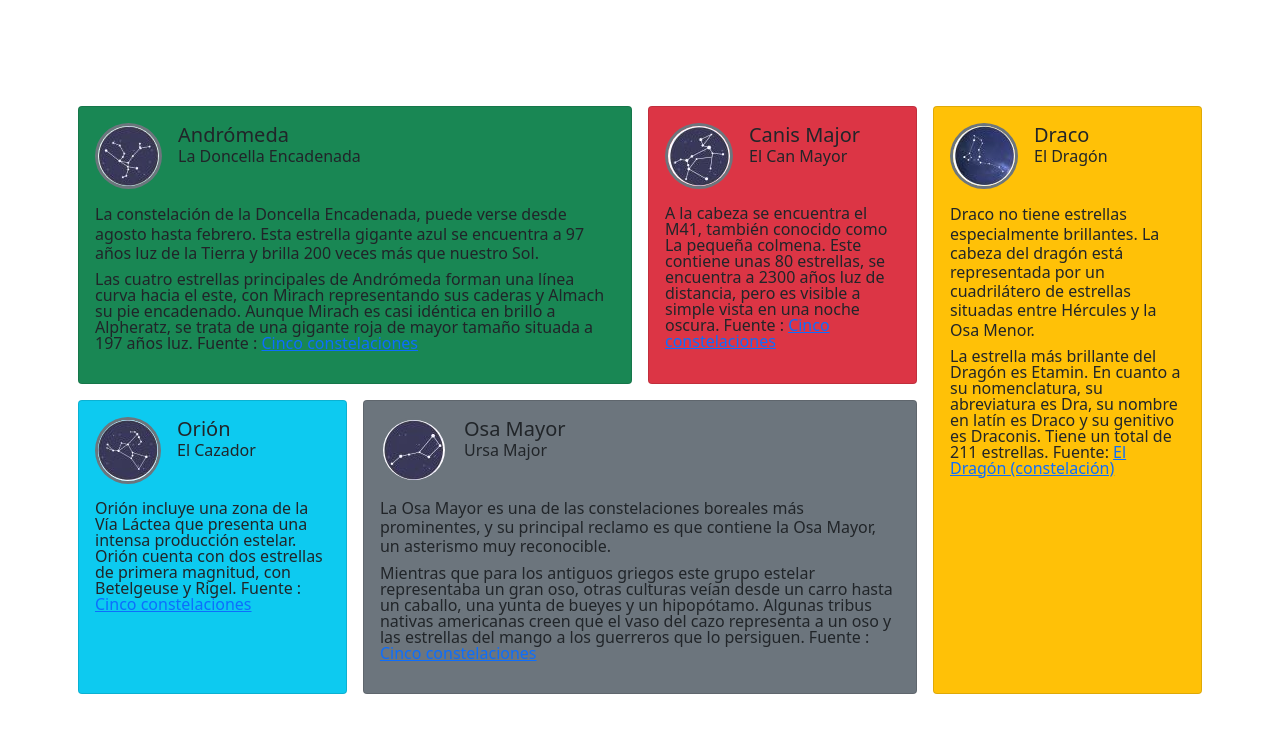
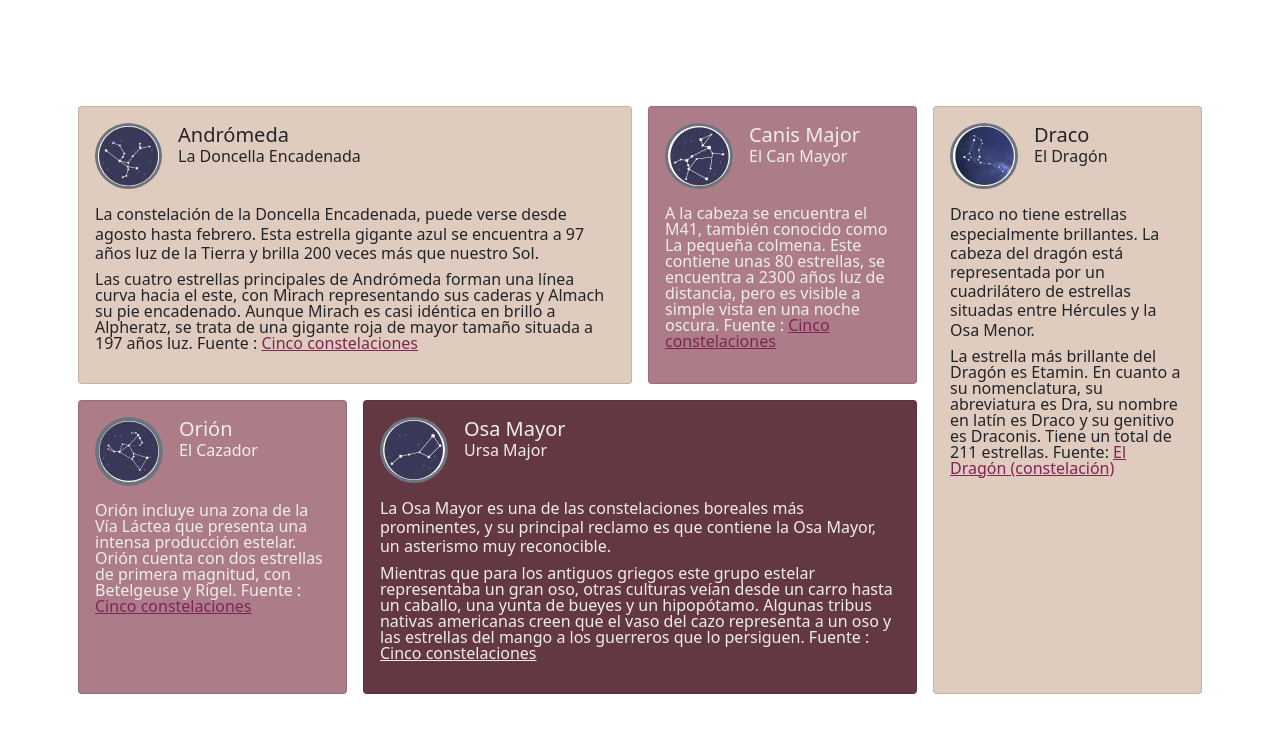
Before and after one commit to GabyMAB/Bootstrap, a website: page index.html in a window 1280 px wide. Drawn offline with nearby package versions, Linux system fonts and the light colour scheme.

Commit message:
cambios finalizados

```diff
--- a/index.html
+++ b/index.html
@@ -7,13 +7,7 @@
     </title>
     <link href="https://cdn.jsdelivr.net/npm/bootstrap@5.0.2/dist/css/bootstrap.min.css" rel="stylesheet" integrity="sha384-EVSTQN3/azprG1Anm3QDgpJLIm9Nao0Yz1ztcQTwFspd3yD65VohhpuuCOmLASjC" crossorigin="anonymous">
 
-    <style>
-        @media (min-width: 992px) {
-            .alto-100{
-                height: 100vh;
-            }
-        }
-    </style>
+    <link href="style.css" rel="stylesheet" type="text/css" />
 </head>
 <body>
     <!-- <div class="container">
@@ -53,7 +47,7 @@
             <div class="col-12 col-lg-9 "">
                 <div class="row">
                     <div class="col-12 col-lg-8 p-2">
-                        <article class="card h-100 bg-success">
+                        <article class="card h-100 color1 ">
                             <div class="card-body">
                                 <div class="d-flex mb-3">
                                     <img src="/Imagenes/Andromeda.jpg" alt="" class="border border-secondary border-3 rounded-circle">
@@ -68,67 +62,67 @@
                                     </p>
                                     <p class="fs-6 lh-1">
                                         Las cuatro estrellas principales de Andrómeda forman una línea curva hacia el este, con Mirach representando sus caderas y Almach su pie encadenado. Aunque Mirach es casi idéntica en brillo a Alpheratz, se trata de una gigante roja de mayor tamaño situada a 197 años luz.
-                                        Fuente : <a href="https://www.nationalgeographic.es/espacio/constelaciones-conocidas-como-localizarlas" title="Cinco constelaciones">Cinco constelaciones</a>
+                                        Fuente : <a href="https://www.nationalgeographic.es/espacio/constelaciones-conocidas-como-localizarlas" title="Cinco constelaciones" class="a">Cinco constelaciones</a>
                                     </p>
                                 </div>
                             </div>
                         </article>
                     </div>
                     <div class="col-12 col-lg-4 p-2 ">
-                        <article class="card h-100 bg-danger">
+                        <article class="card h-100 color2">
                             <div class="card-body">
                                 <div class="d-flex mb-3">
                                     <img src="/Imagenes/CanisMajor.jpg" alt="" class="border border-secondary border-3 rounded-circle">
                                     <div class="ps-3">
-                                        <h6 class="m-0 h5">Canis Major</h6>
-                                        <p class="m-0 h6">El Can Mayor</p>
+                                        <h6 class="m-0 h5 texto">Canis Major</h6>
+                                        <p class="m-0 h6 texto">El Can Mayor</p>
                                     </div>
                                 </div>
-                                <div>
+                                <div class="texto">
                                     <p class="fs-6 lh-1">
                                         A la cabeza se encuentra el M41, también conocido como La pequeña colmena. Este contiene unas 80 estrellas, se encuentra a 2300 años luz de distancia, pero es visible a simple vista en una noche oscura.
-                                        Fuente : <a href="https://www.nationalgeographic.es/espacio/constelaciones-conocidas-como-localizarlas" title="Cinco constelaciones">Cinco constelaciones</a>
+                                        Fuente : <a href="https://www.nationalgeographic.es/espacio/constelaciones-conocidas-como-localizarlas" title="Cinco constelaciones" class="a">Cinco constelaciones</a>
                                     </p>
                                 </div>
                             </div>
                         </article>
                     </div>
                     <div class="col-12 col-lg-4 p-2">
-                        <article class="card h-100 bg-info">
+                        <article class="card h-100 color3">
                             <div class="card-body">
                                 <div class="d-flex mb-3">
-                                    <img src="/Imagenes/Orion.jpg" alt="" class="border border-secondary border-3 rounded-circle">
+                                    <img src="/Imagenes/Orion.jpg" alt="" class="border border-secondary border-4 rounded-circle">
                                     <div class="ps-3">
-                                        <h6 class="m-0 h5">Orión</h6>
-                                        <p class="m-0 h6">El Cazador</p>
+                                        <h6 class="m-0 h5 texto">Orión</h6>
+                                        <p class="m-0 h6 texto">El Cazador</p>
                                     </div>
                                 </div>
                                 <div>
-                                    <p class="fs-6 lh-1">
+                                    <p class="fs-6 lh-1 texto">
                                         Orión incluye una zona de la Vía Láctea que presenta una intensa producción estelar. Orión cuenta con dos estrellas de primera magnitud, con Betelgeuse y Rigel.
-                                        Fuente : <a href="https://www.nationalgeographic.es/espacio/constelaciones-conocidas-como-localizarlas" title="Cinco constelaciones">Cinco constelaciones</a>
+                                        Fuente : <a href="https://www.nationalgeographic.es/espacio/constelaciones-conocidas-como-localizarlas" title="Cinco constelaciones" class="a">Cinco constelaciones</a>
                                     </p>
                                 </div>
                             </div>
                         </article>
                     </div>
                     <div class="col-12 col-lg-8 p-2 ">
-                        <article class="card h-100 bg-secondary">
+                        <article class="card h-100 color4">
                             <div class="card-body">
                                 <div class="d-flex mb-3">
                                     <img src="/Imagenes/OsaMayor.jpg" alt="" class="border border-secondary border-3 rounded-circle">
                                     <div class="ps-3">
-                                        <h6 class="m-0 h5">Osa Mayor</h6>
-                                        <p class="m-0 h6">Ursa Major</p>
+                                        <h6 class="m-0 h5 texto">Osa Mayor</h6>
+                                        <p class="m-0 h6 texto">Ursa Major</p>
                                     </div>
                                 </div>
-                                <div>
+                                <div class="texto">
                                     <p class="h6">
                                         La Osa Mayor es una de las constelaciones boreales más prominentes, y su principal reclamo es que contiene la Osa Mayor, un asterismo muy reconocible.
                                     </p>
                                     <p class="fs-6 lh-1">
                                         Mientras que para los antiguos griegos este grupo estelar representaba un gran oso, otras culturas veían desde un carro hasta un caballo, una yunta de bueyes y un hipopótamo. Algunas tribus nativas americanas creen que el vaso del cazo representa a un oso y las estrellas del mango a los guerreros que lo persiguen.
-                                        Fuente : <a href="https://www.nationalgeographic.es/espacio/constelaciones-conocidas-como-localizarlas" title="Cinco constelaciones">Cinco constelaciones</a>
+                                        Fuente : <a href="https://www.nationalgeographic.es/espacio/constelaciones-conocidas-como-localizarlas" title="Cinco constelaciones" class="b">Cinco constelaciones</a>
                                     </p>
                                 </div>
                             </div>
@@ -138,7 +132,7 @@
             </div>
 
             <div class="col-12 col-lg-3 p-2">
-                <article class="card h-100 bg-warning">
+                <article class="card h-100 color5">
                     <div class="card-body">
                         <div class="d-flex mb-3">
                             <img src="/Imagenes/Draco.jpg" alt="" class="border border-secondary border-3 rounded-circle">
@@ -153,7 +147,7 @@
                             </p>
                             <p class="fs-6 lh-1">
                                  La estrella más brillante del Dragón es Etamin. En cuanto a su nomenclatura, su abreviatura es Dra, su nombre en latín es Draco y su genitivo es Draconis. Tiene un total de 211 estrellas.
-                                Fuente: <a href="https://astrosigma.com/dragon/" title="El Dragón (constelación)">El Dragón (constelación)</a>
+                                Fuente: <a href="https://astrosigma.com/dragon/" title="El Dragón (constelación)" class="a">El Dragón (constelación)</a>
                             </p>
                         </div>
                     </div>
--- /dev/null
+++ b/style.css
@@ -0,0 +1,33 @@
+@media (min-width: 992px) {
+    .alto-100{
+        height: 100vh;
+    }
+}
+.color1 {
+    background-color: #E0CCBE;
+
+}
+.color2{
+    background-color: #AC7D88;
+}
+.color3{
+    background-color: #AC7D88;
+}
+.color4{
+    background-color: #643843;
+}
+.color5 {
+    background-color: #E0CCBE;
+}
+.a{
+    color: #7E2553;
+}
+.b{
+    color: #EEEDEB;
+}
+.texto{
+    color: #EEEDEB;
+}
+.body{
+    background-color: #FDF0D1;
+}
```
Also changed, not shown: package.json (added, +15 -0 lines), 1 other file.
